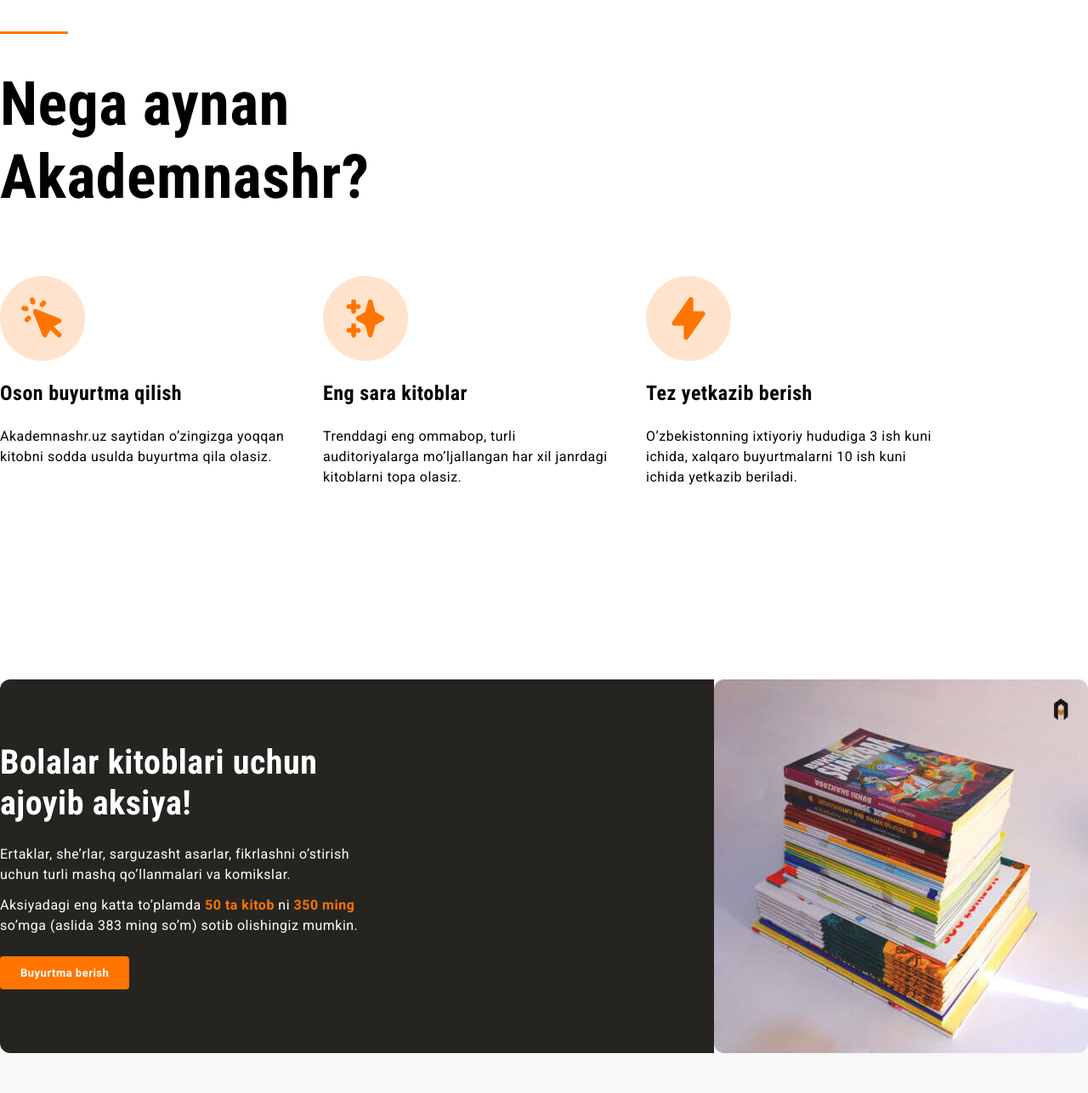
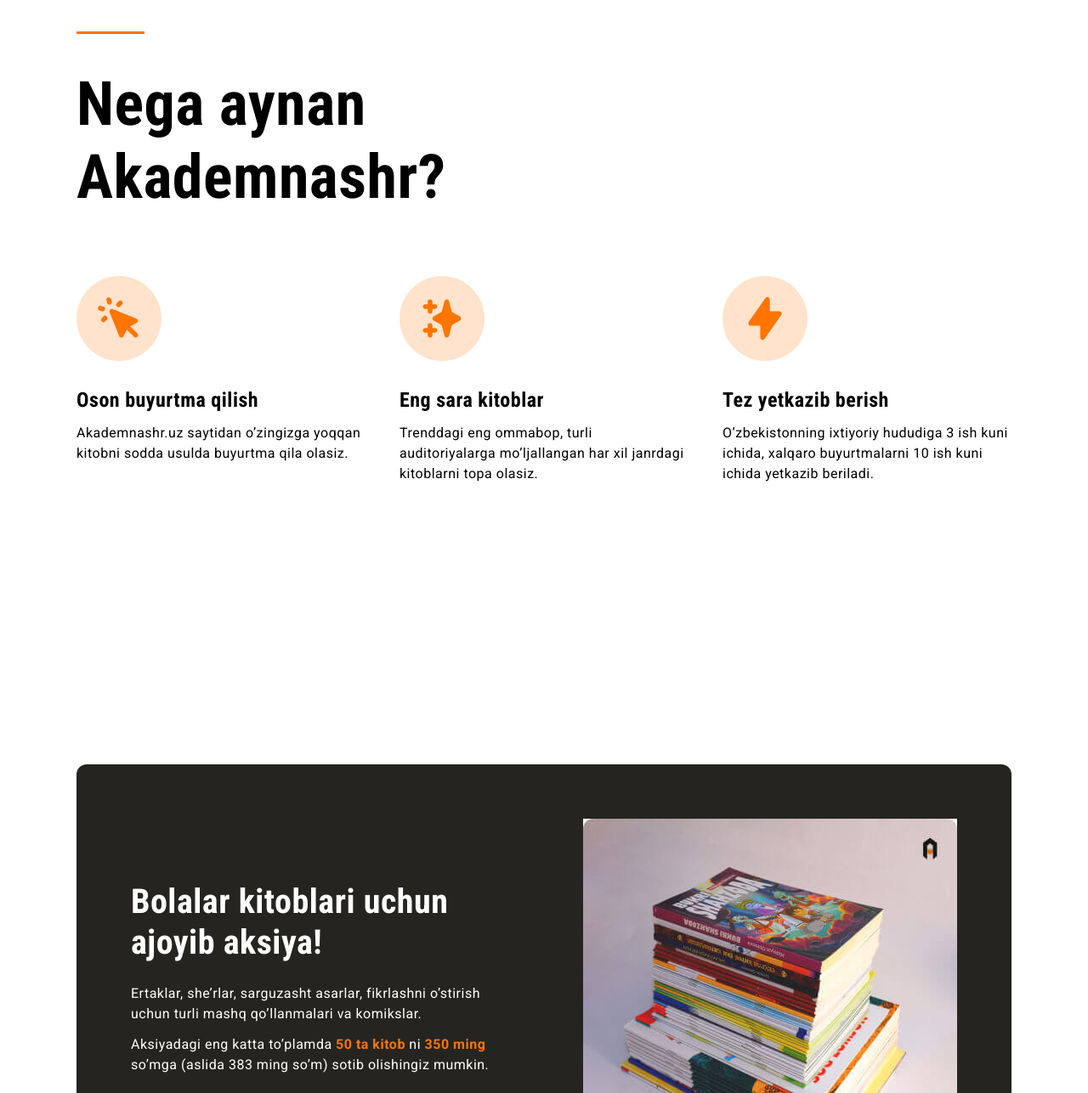
Before and after one commit to azimjon92/akadem-nahsr-yangi, a plain HTML site: page index.html in a window 1280 px wide. Shown: the part 947-2234 px from the top of the page at 85% size. Drawn offline with Linux system fonts and the light colour scheme.

Commit message:
Finalize

```diff
--- a/css/style.css
+++ b/css/style.css
@@ -1,4 +1,10 @@
+* {
+  box-sizing: border-box;
+}
+
 body {
+  padding: 0;
+  margin: 0;
   font-size: 16px;
   line-height: 1.5;
   font-family: "Roboto", "Arial", sans-serif;
@@ -10,14 +16,27 @@ body {
   outline-offset: 3px;
 }
 
+/* Container */
+.container {
+  width: 100%;
+  max-width: 1140px;
+  padding-left: 20px;
+  padding-right: 20px;
+  margin-left: auto;
+  margin-right: auto;
+}
+
 .site-header {
-  display: flex;
-  justify-content: space-between;
-  align-items: center;
   padding-top: 16px;
   padding-bottom: 16px;
   border-top: 5px solid #FF7500;
   background-color: #fff;
+}
+
+.site-header-container {
+  display: flex;
+  justify-content: space-between;
+  align-items: center;
 }
 
 .Logo-link  {
@@ -95,13 +114,16 @@ body {
 }
 
 .hero {
-  display: flex;
-  justify-content: space-between;
-  align-items: center;
   padding-top: 80px;
   padding-bottom: 80px;
   background-color: #252420;
   color: #fff;
+}
+
+.hero-container {
+  display: flex;
+  justify-content: space-between;
+  align-items: center;
 }
 
 .hero-content {
@@ -134,6 +156,7 @@ body {
   width: 510px;
   height: 510px;
   border-radius: 8px;
+  box-shadow: 6px 6px 0 0 rgba(255, 117, 0, 0.6);
 }
 
 .features {
@@ -175,20 +198,33 @@ body {
   align-items: center;
   width: 100px;
   height: 100px;
+  margin-bottom: 32px;
   border-radius: 50%;
   background-color: rgba(255, 117, 0, 0.2);
 }
 
 .feature-title {
+  margin-top: 0;
+  margin-bottom: 12px;
   font-size: 24px;
   line-height: 1.2;
   font-family: "Roboto Condensed", "Roboto", "Arial", sans-serif;
 }
 
+.feature-info {
+  margin: 0;
+}
+
 .promo {
+  padding-top: 120px;
+  padding-bottom: 160px;
+}
+
+.promo-iner {
   display: flex;
   justify-content: space-between;
   align-items: center;
+  padding: 64px;
   border-radius: 12px;
   background-color: #252420 ;
   color: #fff;
@@ -305,6 +341,14 @@ body {
   margin-right: 0;
 }
 
+.sitefooter-link-list li {
+  margin-bottom: 16px;
+}
+
+..sitefooter-link-list li:last-child {
+  margin-bottom: 0;
+}
+
 .sitefooter-link-list a {
   text-decoration: none;
   color: #252420;
--- a/index.html
+++ b/index.html
@@ -19,10 +19,10 @@
 
   <!-- SAYT SHAPKASI -->
   <header class="site-header">
+    <div class="site-header-container container">
       <a class="Logo-link" href="index.html">
         <img src="imj/logo.svg" alt="akademnashr logo" width="227" height="60">
       </a>
-
       <div class="site-header-actions">
         <nav>
           <ul class="sitenav-list">
@@ -32,8 +32,8 @@
             <li><a class="sitenav-item sitenav-link" href="#">Kontaktlar</a></li>
           </ul>
         </nav>
-
         <a class="main-link" href="#">Ro’yxatdan o’tish</a>
+      </div>
     </div>
   </header>
 
@@ -41,6 +41,7 @@
   <main>
     <!-- HERO -->
     <section class="hero">
+      <div class="hero-container container">
         <div class="hero-content">
           <hr class="orang-line">
           <h2 class="hero-heading">Pythonda dasturlash asoslari</h2>
@@ -49,16 +50,17 @@
             <br> ularga kitobda ko‘rsatilgan QR kod orqali o‘tish mumkin.</p>
             <a class="main-link" href="#">Buyurtma berish</a>
           </div>
-
           <img class="hero-img" src="imj/python-book.jpg" alt="Qo'lda ushlab turilgan kitob" width="510" height="510" srcset="imj/python-book.jpg 1x, imj/python-book@2x.jpg 2x">
+      </div>
     </section>
 
 
       <!-- FEATURES -->
       <section class="features">
+        <div class="container">
           <hr class="orang-line">
+
           <h2 class="features-heading">Nega aynan Akademnashr?</h2>
-
           <ul class="features-list">
             <li class="feature">
               <div class="feature-icon-wrapper">
@@ -67,7 +69,6 @@
               <h3 class="feature-title">Oson buyurtma qilish</h3>
               <p class="feature-info">Akademnashr.uz saytidan o’zingizga yoqqan kitobni sodda usulda buyurtma qila olasiz.</p>
             </li>
-
             <li class="feature">
               <div class="feature-icon-wrapper">
                 <img src="imj/icon-sparkles.svg" alt="" width="56" height="56">
@@ -75,7 +76,6 @@
               <h3 class="feature-title">Eng sara kitoblar</h3>
               <p class="feature-info">Trenddagi eng ommabop, turli auditoriyalarga mo’ljallangan har xil janrdagi kitoblarni topa olasiz.</p>
             </li>
-
             <li class="feature">
               <div class="feature-icon-wrapper">
                 <img src="imj/icon-lightning-bolt.svg" alt="" width="56" height="56">
@@ -84,11 +84,14 @@
               <p class="feature-info">O’zbekistonning ixtiyoriy hududiga 3 ish kuni ichida, xalqaro buyurtmalarni 10 ish kuni ichida yetkazib beriladi.</p>
             </li>
           </ul>
+        </div>
       </section>
 
 
       <!-- AKSIYA -->
       <section class="promo">
+        <div class="container">
+          <div class="promo-iner">
             <div class="promo-content">
               <h2 class="promo-heading">Bolalar kitoblari uchun ajoyib aksiya!</h2>
               <div class="promo-info-wrapper">
@@ -98,19 +101,20 @@
               </div>
               <a class="main-link" href="#">Buyurtma berish</a>
             </div>
-
             <img src="imj/sale-img.jpg" alt="kitoblar to’plamda ustma ust" width="440" height="440" srcset="imj/sale-img.jpg 1x, imj/sale-img@2x.jpg 2x">
+                    </div>
+          </div>
       </section>
     </main>
 
 
     <!-- SITE FOOTER -->
     <footer class="site-footer">
+      <div class="container">
         <div class="site-footer-top">
           <a class="Logo-link" href="index.html">
             <img src="imj/logo.svg" alt="akademnashr logo" width="227" height="60">
           </a>
-
           <!-- ijtimoiy tarmoqlar -->
           <ul class="socials">
             <li><a href="https://t.me/Akademnashr" target="_blank">
@@ -124,9 +128,7 @@
             </a></li>
           </ul>
         </div>
-
         <hr class="site-footer-divider">
-
         <!-- linklar -->
         <div class="site-footer-bottom">
           <ul class="sitefooter-link-list">
@@ -156,6 +158,7 @@
             <li><a href="#">Maxfiylik nizomi otabek</a></li>
           </ul>
         </div>
+      </div>
     </footer>
 
       </body>
```
Lines whose indentation alone changed are shown as unchanged.
